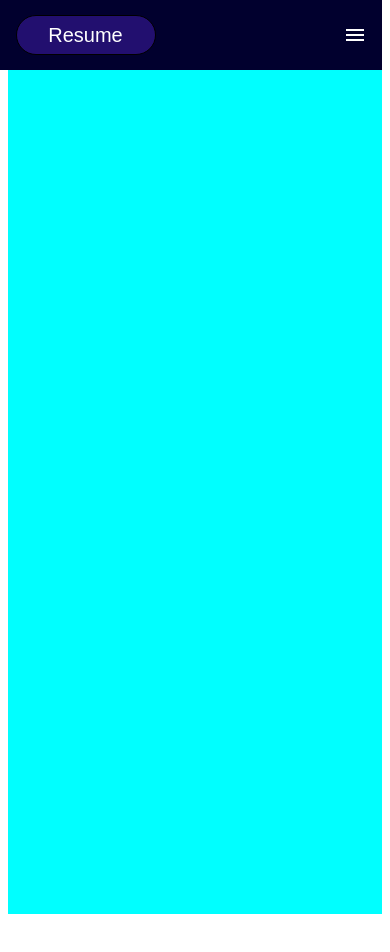
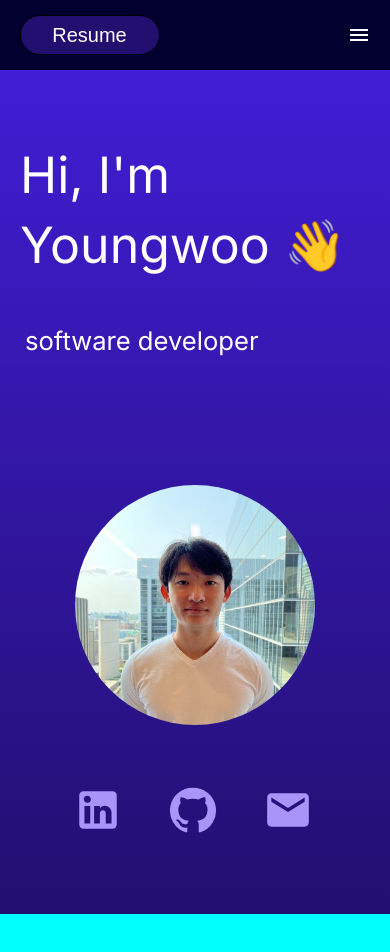
Before and after one commit to youngwoo206/portfolio_astro, an Astro site: page / in a window 390 px wide. Shown: the top 952 px of the page. Before the commit the page ends 922 px from the top, so only its background shows below. Built offline with nearby package versions, Linux system fonts and the light colour scheme; Astro itself is replaced by a stand-in of ours.

Commit message:
landing page (not responsive)

```diff
--- a/package.json
+++ b/package.json
@@ -21,6 +21,7 @@
     "astro": "^4.9.1",
     "react": "^18.3.1",
     "react-dom": "^18.3.1",
+    "react-type-animation": "^3.2.0",
     "typescript": "^5.4.5"
   }
 }
--- /dev/null
+++ b/src/components/Landing.css
@@ -0,0 +1,67 @@
+.landing{
+    width: 100vw;
+    height: 100vh;
+    max-width: 100%;
+    margin-top: 0;
+    display: flex;
+    align-items: center;
+    justify-content: center;
+    flex-direction: column;
+    background-color: #220F6F;
+    background-image: linear-gradient(#411DD5, #220F6F);
+}
+
+.landing-grid{
+    /* background-color: aqua; */
+    display: grid;
+    gap: 40px;
+    align-items: center;
+}
+
+
+  @media (min-width: 720px){
+    .landing-grid{
+      grid-template-columns: repeat(2,1fr);
+    }
+  }
+
+.hello-div{
+    color: white;
+    width: 350px;
+    height: 300px;
+    /* background-color: aquamarine; */
+}
+
+.hello-div p{
+    font-size: 50px;
+    margin-top: 0px;
+    margin-bottom: 10px;
+}
+
+.img-div{
+    width: 350px;
+    height: 300px;
+    /* background-color: aqua; */
+    display: flex;
+    justify-content: center;
+}
+
+.pfp{
+    border-radius: 120px;
+    width: 240px;
+    height: 240px;
+}
+
+.media-links-div{
+    display: flex;
+    gap: 40px;
+    height: 55px;
+    /* background-color: bisque; */
+}
+
+.media-icon{
+    width: "50px";
+    height: "50px";
+    color: "#A995F9";
+
+}
--- a/src/components/Landing.tsx
+++ b/src/components/Landing.tsx
@@ -0,0 +1,94 @@
+import "./Landing.css";
+import { TypeAnimation } from "react-type-animation";
+
+import LinkedInIcon from "@mui/icons-material/LinkedIn";
+import GitHubIcon from "@mui/icons-material/GitHub";
+import EmailIcon from "@mui/icons-material/Email";
+
+export default function Landing() {
+  return (
+    <div className="landing">
+      <div className="landing-grid">
+        <div className="hello-div">
+          <p>Hi, I'm </p>
+          <p>Youngwoo 👋</p>
+          <div style={{ marginTop: "50px", marginLeft: "5px" }}>
+            <TypeAnimation
+              sequence={[
+                "software developer",
+                6000,
+                "engineering student",
+                6000,
+                "lifelong learner",
+                6000,
+                "lego enthusiast",
+                6000,
+                "raptors fan",
+                6000,
+              ]}
+              wrapper="div"
+              repeat={Infinity}
+              //   repeat={0}
+              style={{
+                fontSize: "1.6rem",
+                color: "white",
+                marginTop: "20px",
+              }}
+              cursor={true}
+            />
+          </div>
+        </div>
+        <div className="img-div">
+          <img src="me.jpeg" alt="profile pic" className="pfp" />
+        </div>
+      </div>
+      <div className="media-links-div">
+        <a
+          href="https://www.linkedin.com/in/youngwoo-lee-123b63198/"
+          target="_blank"
+          style={{ width: "55px", height: "55px" }}
+        >
+          <LinkedInIcon
+            sx={{
+              width: "50px",
+              height: "50px",
+              color: "#A995F9",
+              transition: "0.3s",
+              "&:hover": { width: "55px", height: "55px", color: "#C8BAFF" },
+            }}
+          />
+        </a>
+        <a
+          href="https://github.com/youngwoo206"
+          target="_blank"
+          style={{ width: "55px", height: "55px" }}
+        >
+          <GitHubIcon
+            sx={{
+              width: "50px",
+              height: "50px",
+              color: "#A995F9",
+              transition: "0.3s",
+              "&:hover": { width: "55px", height: "55px", color: "#C8BAFF" },
+            }}
+          />
+        </a>
+        <a
+          href="mailto:y288lee@uwaterloo.ca"
+          target="_blank"
+          style={{ width: "55px", height: "55px" }}
+        >
+          <EmailIcon
+            sx={{
+              width: "50px",
+              height: "50px",
+              color: "#A995F9",
+              transition: "0.3s",
+              "&:hover": { width: "55px", height: "55px", color: "#C8BAFF" },
+            }}
+          />
+        </a>
+      </div>
+    </div>
+  );
+}
--- a/src/components/Nav.css
+++ b/src/components/Nav.css
@@ -1,9 +1,8 @@
 .nav{
     background-color: #01002E;
-    width: 100vw - 8px;
+    width: 100vw;
     height: 70px;
-    margin-left: -8px;
-    margin-top: -8px;
+    max-width: 100%;
     position: sticky;
     top:0;
     display: flex;
--- a/src/components/Nav.tsx
+++ b/src/components/Nav.tsx
@@ -6,7 +6,7 @@ export default function Nav() {
   const [isMobile, setIsMobile] = useState(window.innerWidth > 600);
 
   const updateMedia = () => {
-    setIsMobile(window.innerWidth > 600);
+    setIsMobile(window.innerWidth > 720);
   };
 
   useEffect(() => {
--- a/src/layouts/Layout.astro
+++ b/src/layouts/Layout.astro
@@ -21,12 +21,13 @@ const { title } = Astro.props;
       rel="stylesheet"
     />
   </head>
-  <body>
+  <body style="margin: 0;">
     <slot />
   </body>
 </html>
 <style is:global>
   html {
     font-family: "Inter";
+    margin: 0;
   }
 </style>
--- a/src/pages/index.astro
+++ b/src/pages/index.astro
@@ -1,11 +1,13 @@
 ---
 import Layout from "../layouts/Layout.astro";
 import Nav from "../components/Nav";
+import Landing from "../components/Landing";
 ---
 
 <Layout title="Youngwoo Lee">
   <div>
     <Nav client:only />
+    <Landing client:only />
     <div style="height:100vh; background-color: aqua;"></div>
   </div>
 </Layout>
```
Also changed, not shown: public/me.jpeg (added), 1 other file.
